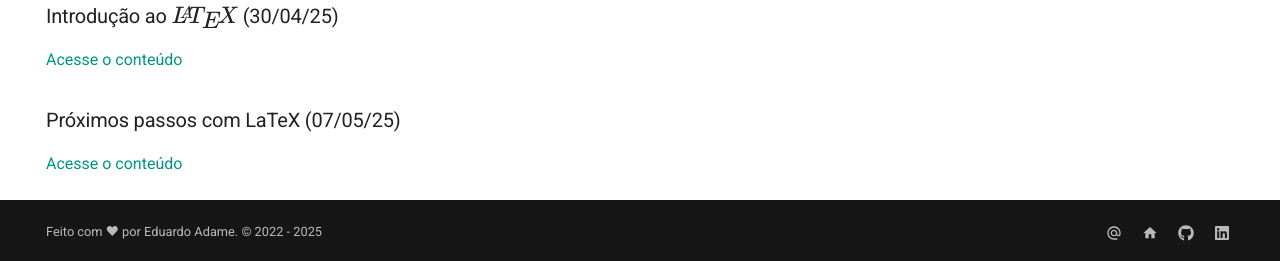
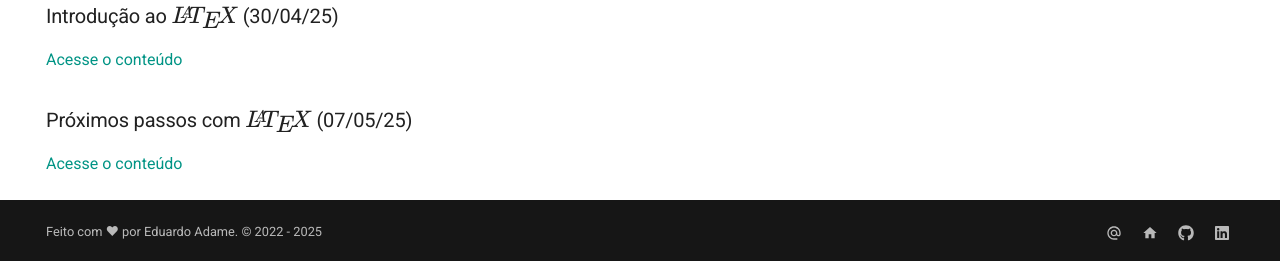
Before and after one commit to adamesalles/edu, an MkDocs documentation site: the page built from docs/2025/introcomp/home.md, in a window 1280 px wide and 1187 px high. Shown: the part 923-1184 px from the top of the window. Built offline with MkDocs 1.6.1 and Material for MkDocs 9.7.7, drawn with Linux system fonts in a browser that asks for light colours; comment, search, counter and statistics services are not loaded.

Commit message:
Fixing absence of LaTeX

```diff
--- a/docs/2025/introcomp/home.md
+++ b/docs/2025/introcomp/home.md
@@ -30,5 +30,5 @@ Sejam bem-vindos às minhas notas de introdução à computação!
 ### Introdução ao $\LaTeX$ (30/04/25)
 [Acesse o conteúdo](./intro_latex.md)
 
-### Próximos passos com LaTeX (07/05/25)
+### Próximos passos com $\LaTeX$ (07/05/25)
 [Acesse o conteúdo](./next_steps_latex.md)
```
